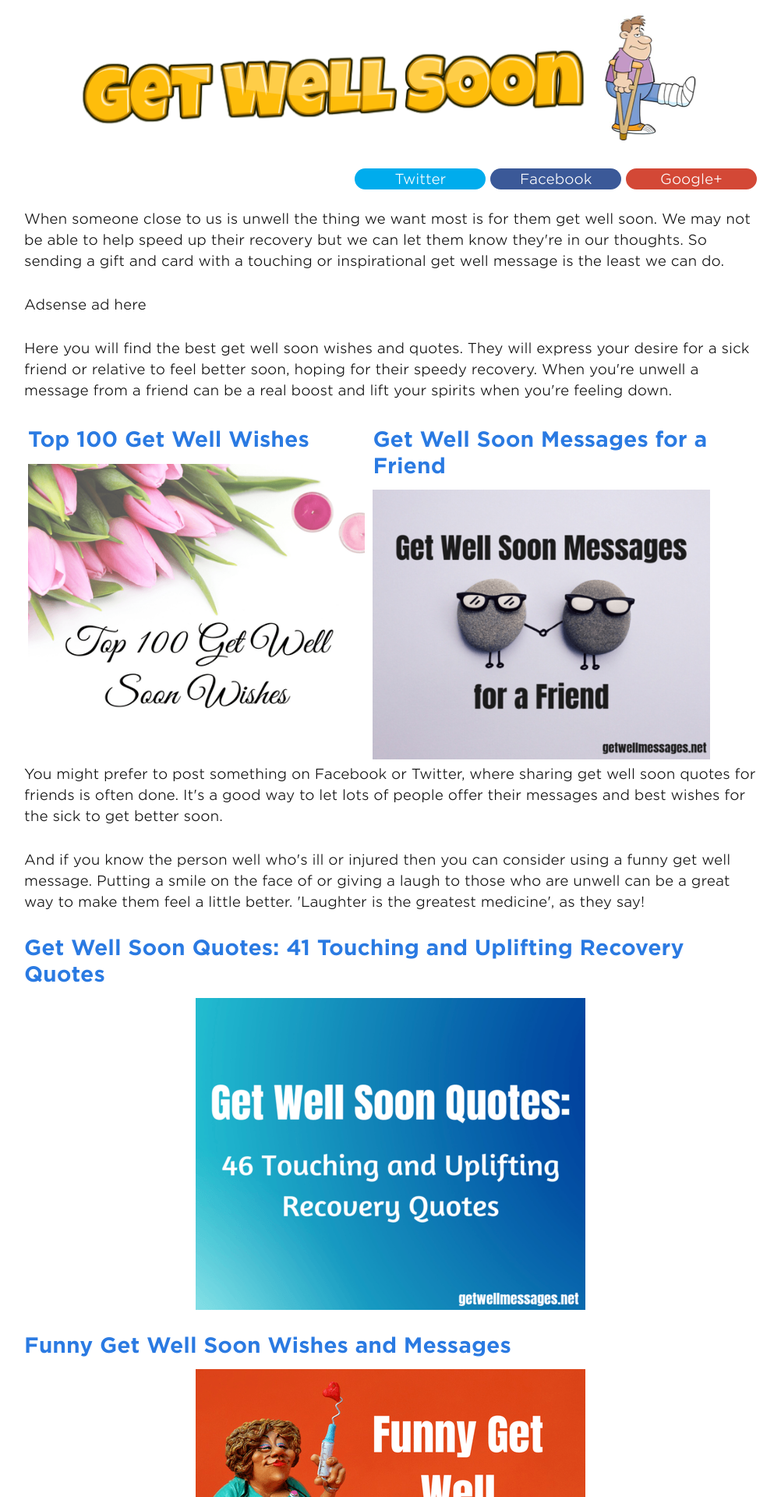
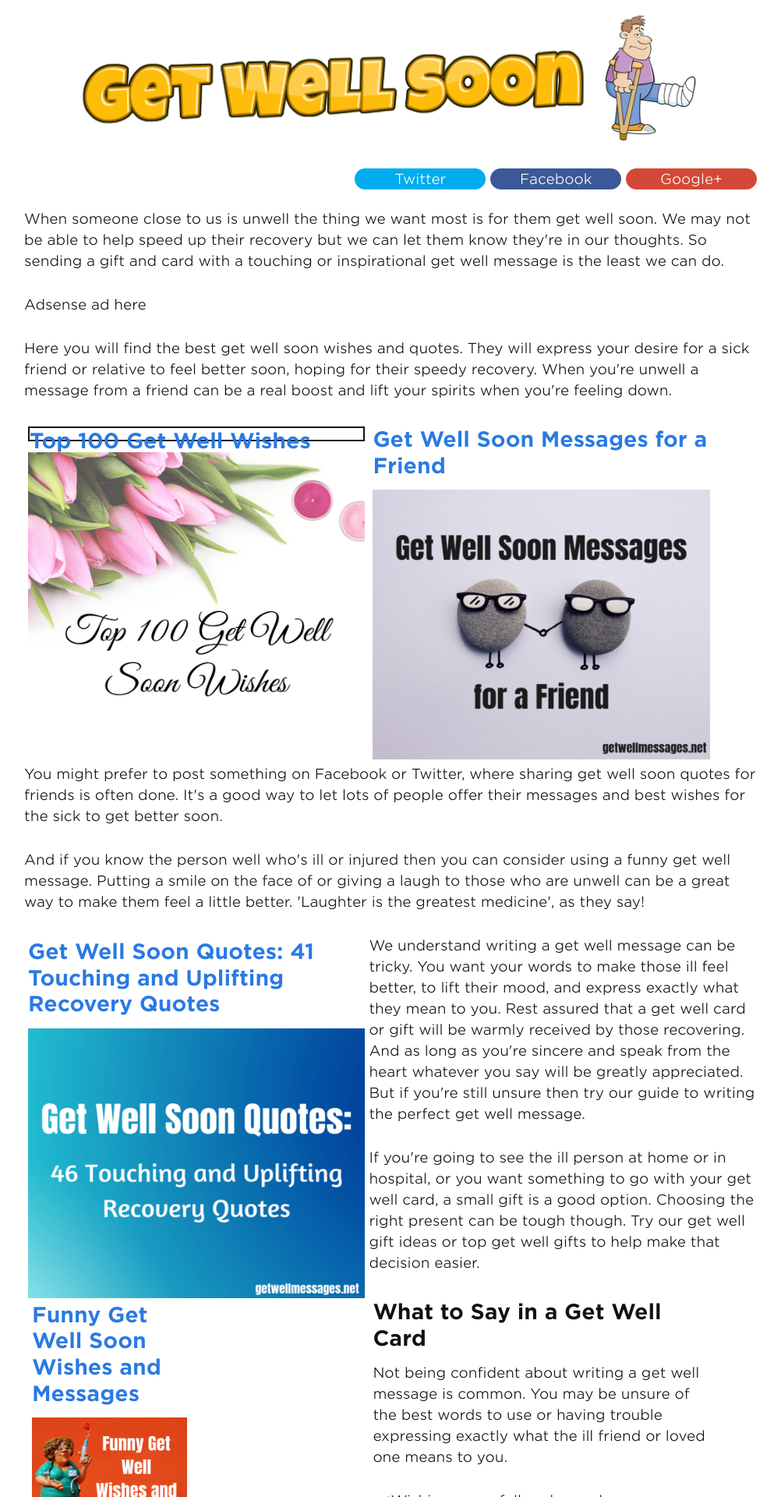
Before and after one commit to andyml123/andyml123.github.io, a Jekyll site: the page built from imagetest.md, in a window 1280 px wide. Shown: the top 1920 px of the page at 78% size, without its empty margins (139-1141 px from the left). Built offline with Jekyll 4.4.1, drawn with Linux system fonts in a browser that asks for light colours.

Commit message:
Update imagetest.md

```diff
--- a/imagetest.md
+++ b/imagetest.md
@@ -13,7 +13,7 @@ Here you will find the best get well soon wishes and quotes. They will express y
 
 <div class="row">
   <div class="column">
-<h2><a class="page-link" href="/get-well-wishes">Top 100 Get Well Wishes</a></h2>
+<h2><div class="titlewrapper"><a class="page-link" href="/get-well-wishes">Top 100 Get Well Wishes</a></div></h2>
 <a href="/get-well-wishes"> <img class="img" src="/img/get-well-soon-wishes.png" alt="" /></a>
 </div>
 
@@ -31,15 +31,16 @@ You might prefer to post something on Facebook or Twitter, where sharing get wel
 And if you know the person well who's ill or injured then you can consider using a funny get well message. Putting a smile on the face of or giving a laugh to those who are unwell can be a great way to make them feel a little better. 'Laughter is the greatest medicine', as they say!
 </p>
 
-<p>
+<div class="row">
+  <div class="column">
 <h2><a class="page-link" href="/get-well-soon-quotes/">Get Well Soon Quotes: 41 Touching and Uplifting Recovery Quotes</a></h2>
 <a href="/get-well-wishes"> <img class="img" src="/img/get-well-soon-quotes.png" alt="" /></a>
-</p>
 
-<p>
+<div class="column">
 <h2><a class="page-link" href="/get-well-wishes">Funny Get Well Soon Wishes and Messages</a></h2>
 <a href="/funny-get-well-soon-wishes"> <img class="img" src="/img/funny-get-well-wishes.png" alt="" /></a>
-</p>
+</div>
+</div>
 
 <p>
 We understand writing a get well message can be tricky. You want your words to make those ill feel better, to lift their mood, and express exactly what they mean to you. Rest assured that a get well card or gift will be warmly received by those recovering. And as long as you're sincere and speak from the heart whatever you say will be greatly appreciated. But if you're still unsure then try our guide to writing the perfect get well message.
```
